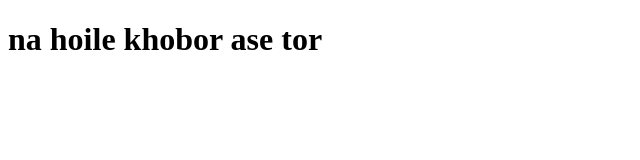
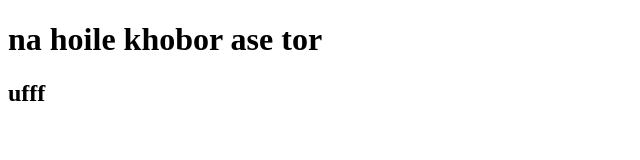
Before and after one commit to sadiafrin/my-first-repo, a plain HTML site: page index.html in a window 1280 px wide. Shown: the full height of the page, 0-640 px from the left. Drawn offline with Linux system fonts and the light colour scheme.

Commit message:
Update index.html

```diff
--- a/index.html
+++ b/index.html
@@ -10,5 +10,6 @@
 
 <body>
      <h1>na hoile khobor ase tor</h1>
+        <h2>ufff</h2>
 </body>
 </html>
```
